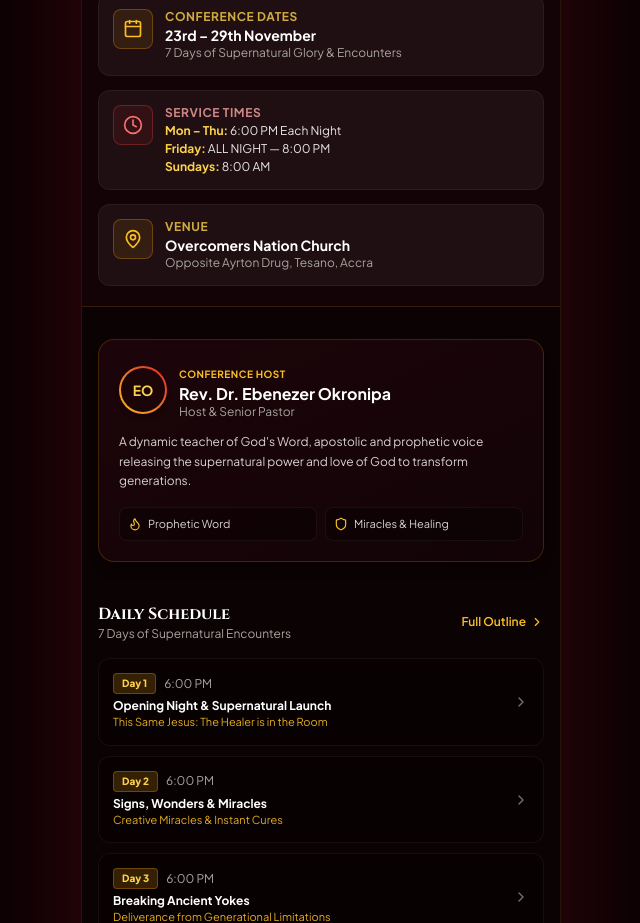
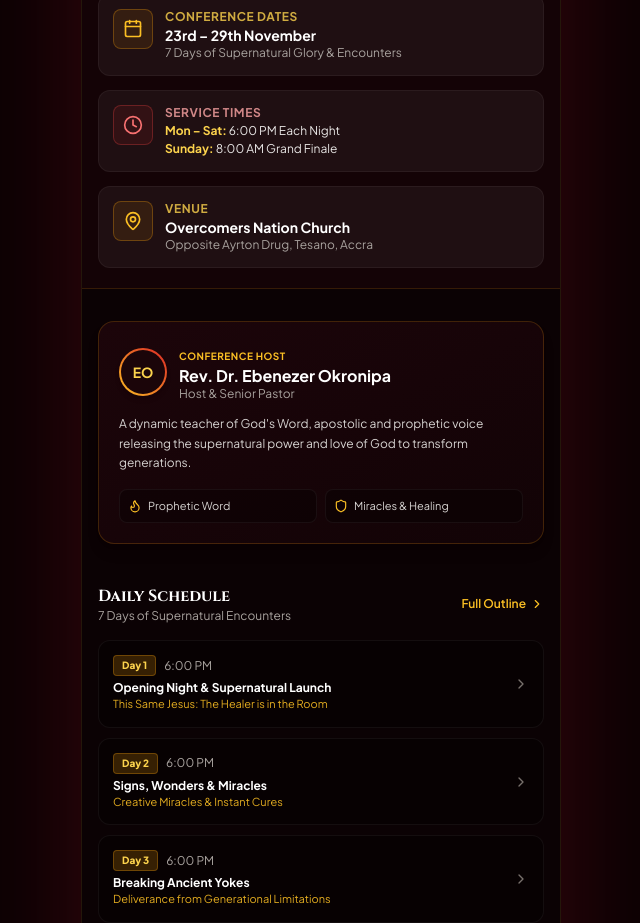
Before and after one commit to aa-Teye/PEC_2026, a React (Vite) app: page / in a window 1280 px wide. Shown: the part 980-1903 px from the top of the page, without its empty margins (319-959 px from the left). Built offline with nearby package versions, Linux system fonts and the light colour scheme.

Commit message:
fix(landing): update service times card to Mon-Sat 6:00 PM and Sunday 8:00 AM

```diff
--- a/src/pages/Landing.jsx
+++ b/src/pages/Landing.jsx
@@ -158,9 +158,8 @@ export default function Landing() {
             <div>
               <p className="text-xs text-red-300/80 font-bold uppercase tracking-wider">Service Times</p>
               <div className="text-xs text-stone-200 space-y-0.5 mt-0.5">
-                <p><strong className="text-amber-300">Mon – Thu:</strong> 6:00 PM Each Night</p>
-                <p><strong className="text-amber-300">Friday:</strong> ALL NIGHT — 8:00 PM</p>
-                <p><strong className="text-amber-300">Sundays:</strong> 8:00 AM</p>
+                <p><strong className="text-amber-300">Mon – Sat:</strong> 6:00 PM Each Night</p>
+                <p><strong className="text-amber-300">Sunday:</strong> 8:00 AM Grand Finale</p>
               </div>
             </div>
           </div>
```
